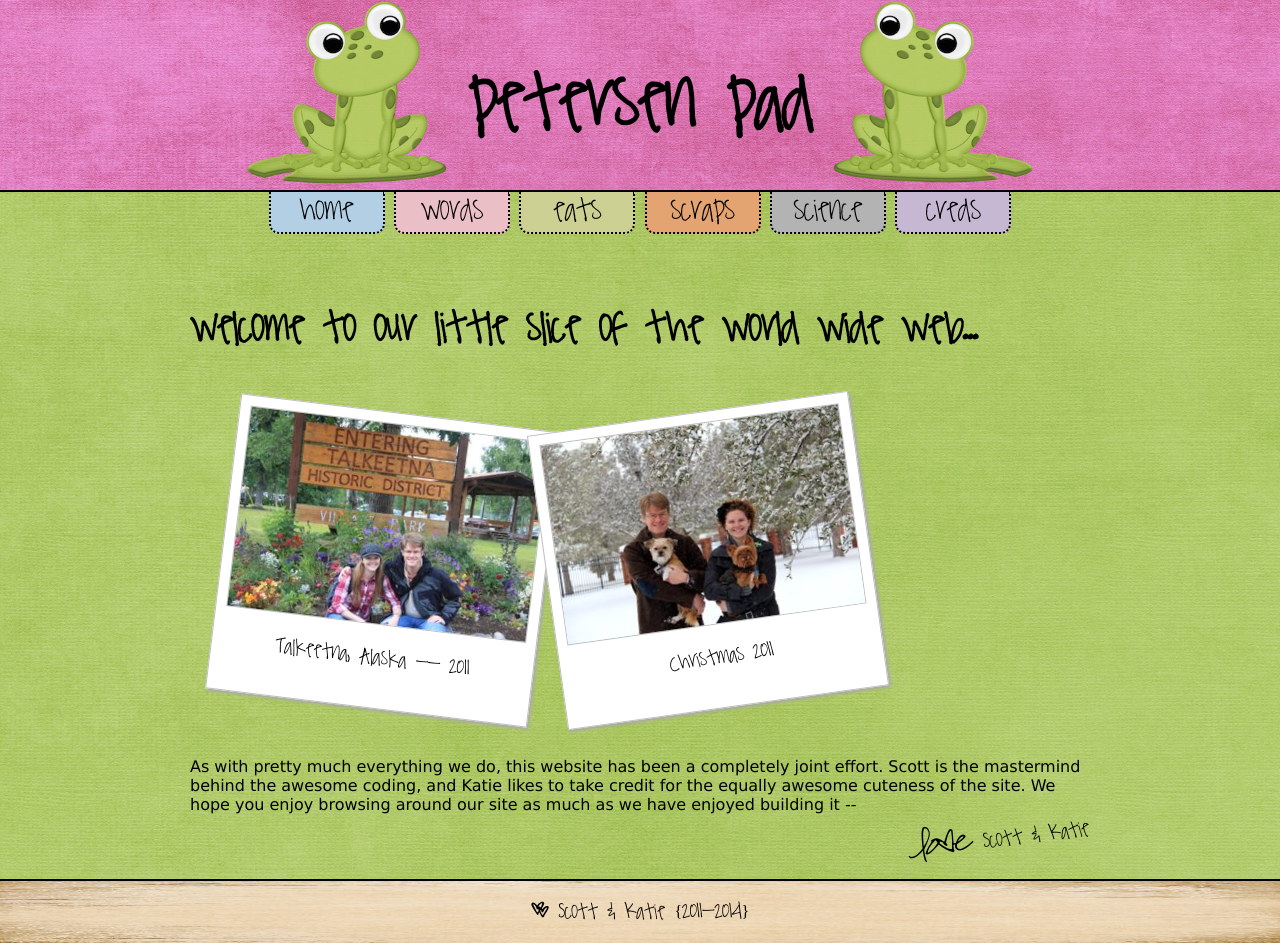
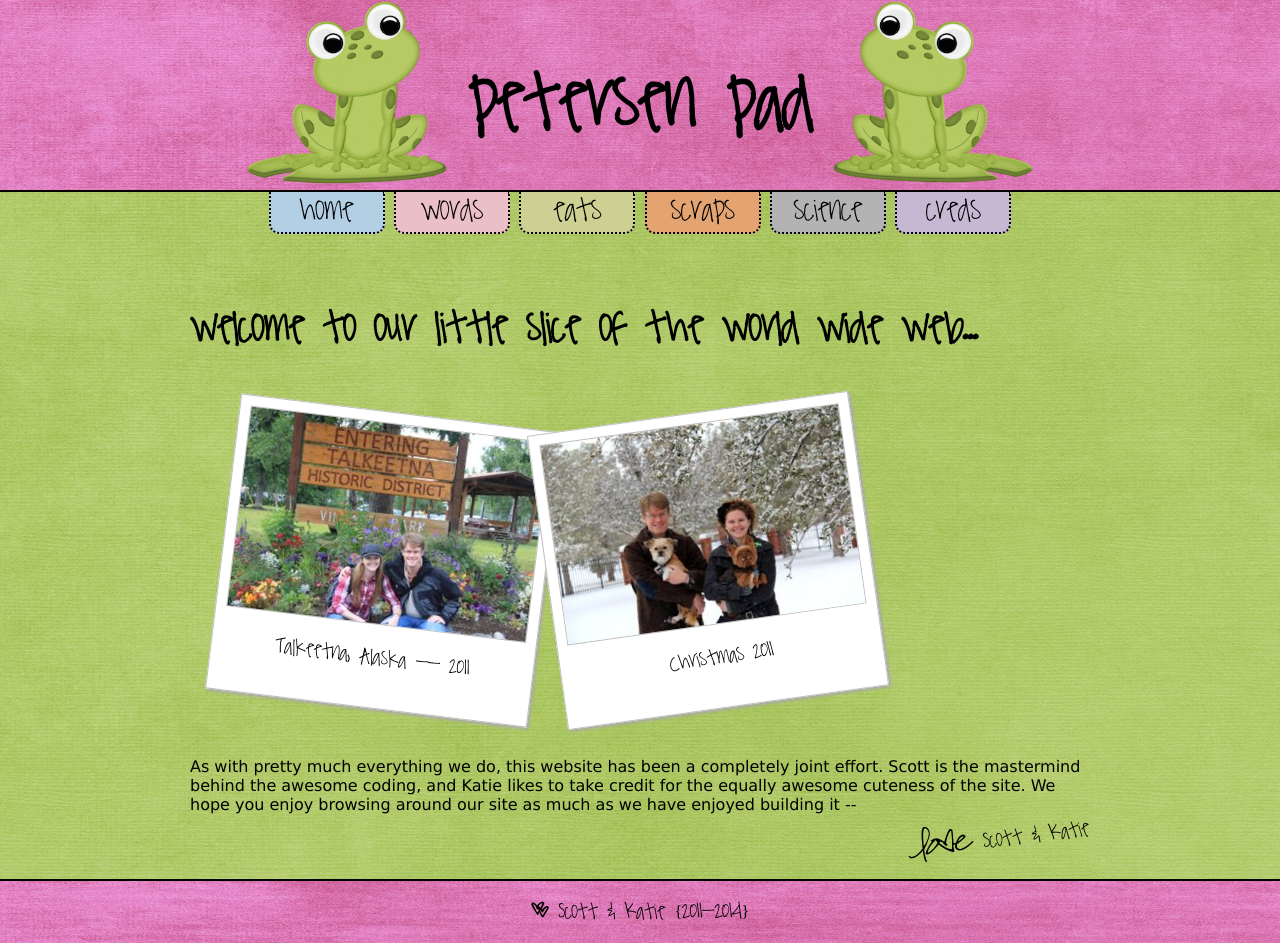
Before and after one commit to kpetersen/kpetersen.github.io, a Jekyll site: the page built from index.html, in a window 1280 px wide. Built offline with Jekyll 4.4.1, drawn with Linux system fonts in a browser that asks for light colours.

Commit message:
Switch footer to match header (still bright pink)

```diff
--- a/css/screen.css
+++ b/css/screen.css
@@ -228,7 +228,7 @@ h2 {
   text-align: center;
   font-family: ambre;
   padding-top: 2px;
-  background-image: url("/images/header.jpg");
+  background-image: url("/images/bright-pink-paper.jpg");
   background-repeat: no-repeat;
   background-size: 100% 100%;
   border-top: 2px solid black;
```
